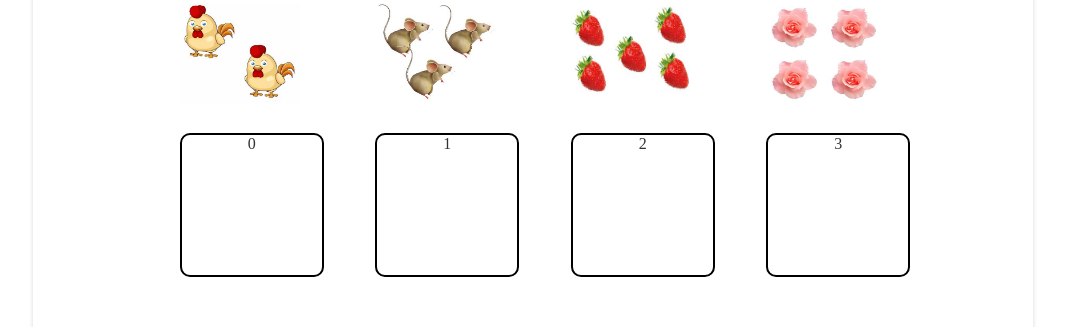
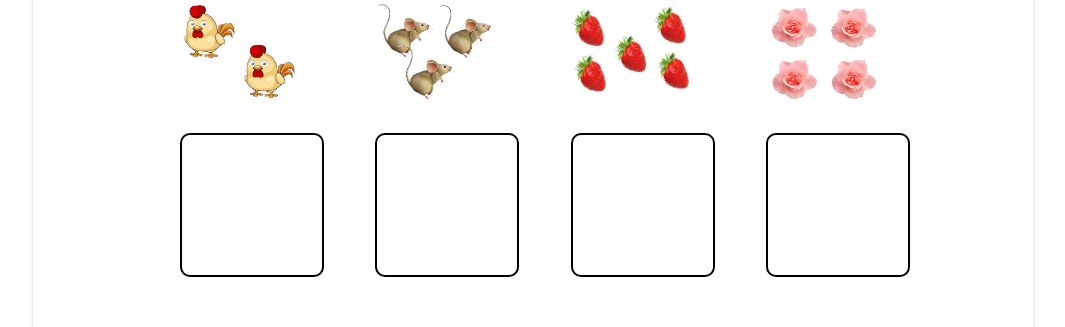
Before and after one commit to Nacocx/AmeQd, a Vue app: page / in a window 1280 px wide. Shown: the part 1720-2047 px from the top of the page, without its empty margins (107-1172 px from the left). Built offline with nearby package versions, Linux system fonts and the light colour scheme.

Commit message:
删掉了不用的部分htt

```diff
--- a/src/components/htt.vue
+++ b/src/components/htt.vue
@@ -14,7 +14,7 @@
         </div>
         <!-- 这里加了data-value属性 匹配那个框 -->
         <div class="down target-area" :data-value="index + 1">
-          {{ index }}
+          <!-- {{ index }} -->
         </div>
       </div>
     </div>
```
